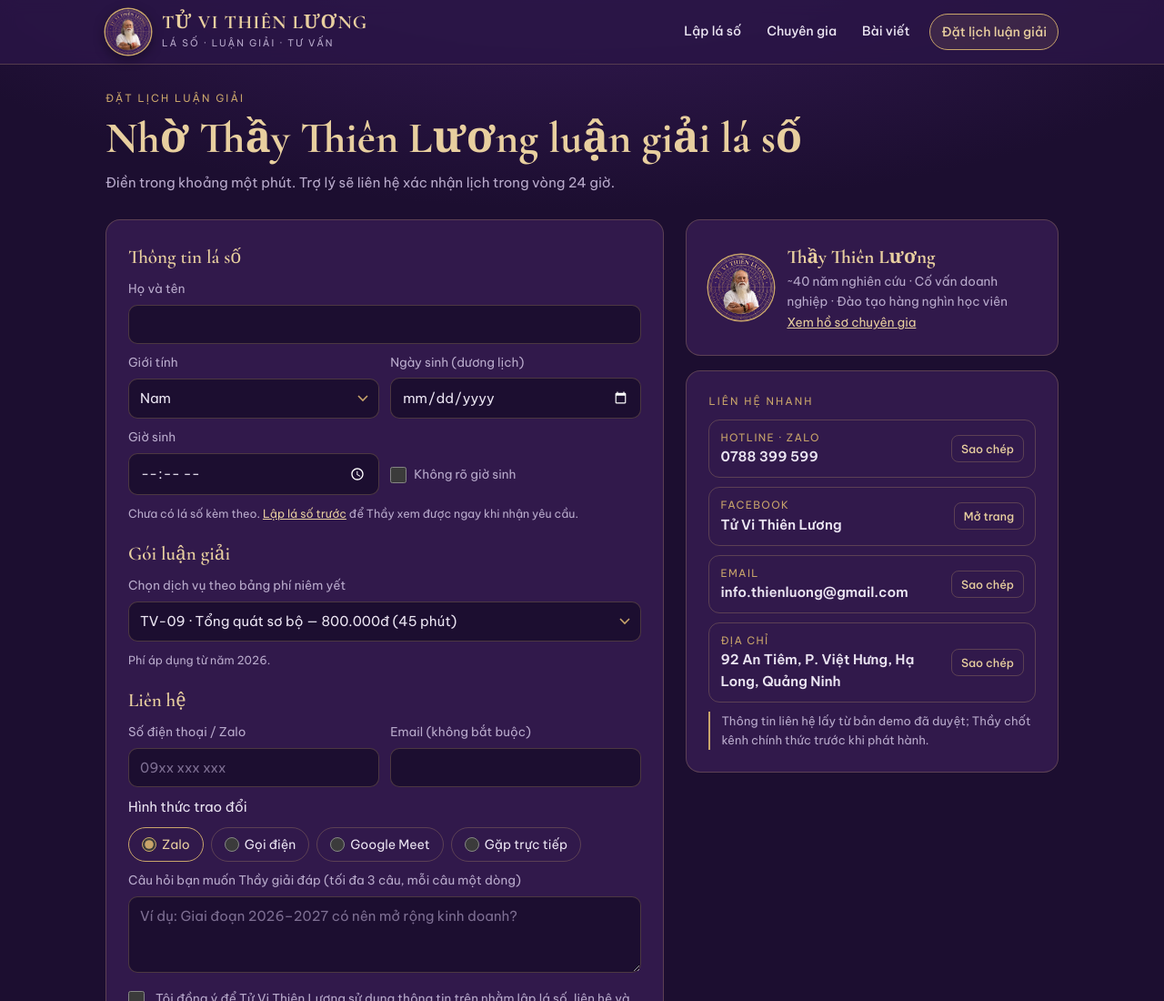
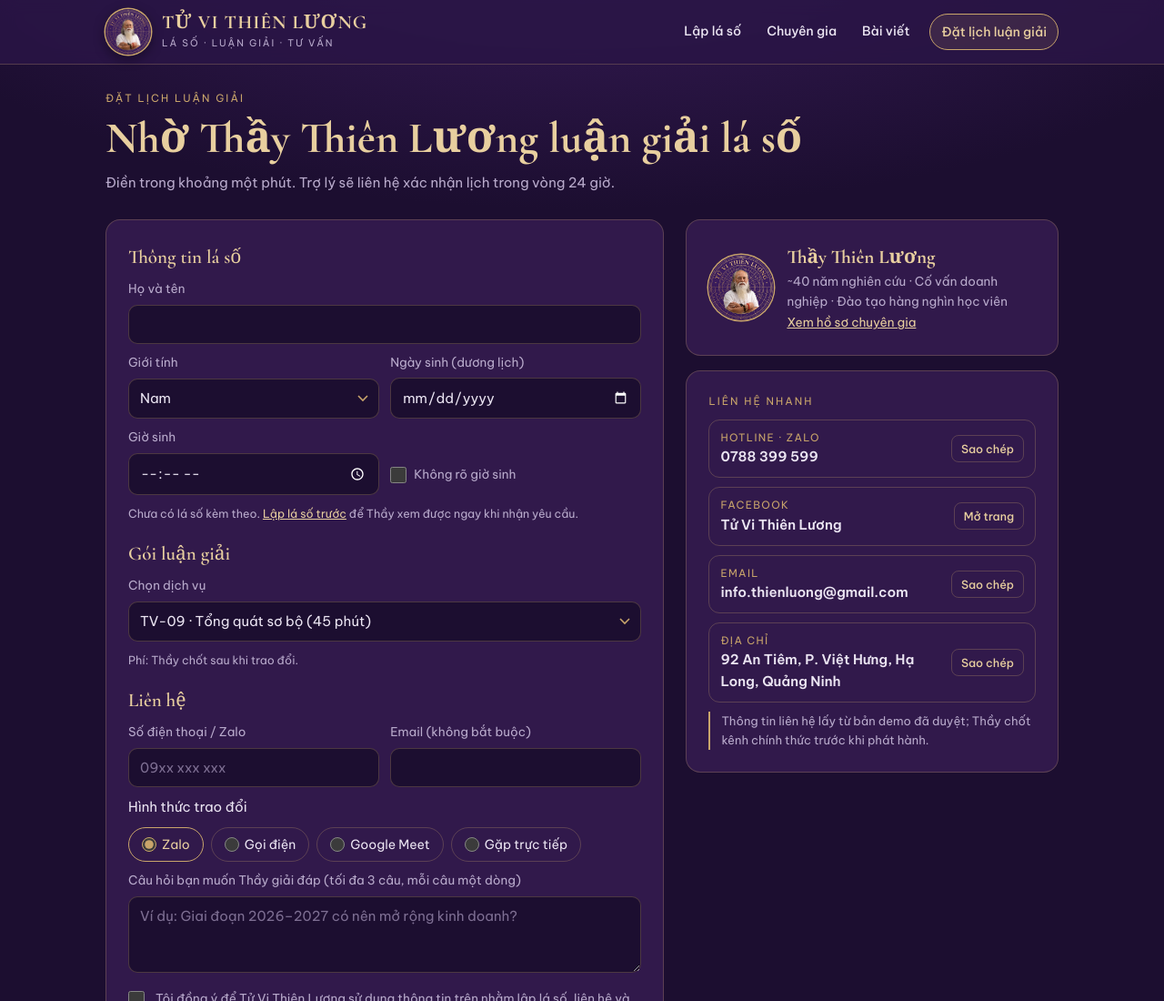
Before and after one commit to phuctran200299-hash/tuvithienluong, a plain HTML site: page dat-lich.html in a window 1280 px wide. Shown: the top 1100 px of the page at 91% size. Drawn offline with nearby package versions, Linux system fonts and the light colour scheme.

Commit message:
Bỏ số tiền khỏi trang Đặt lịch; giá chỉ còn ở trang Bảng phí đang tắt
Ẩn hai trang thôi là chưa đủ: ô chọn gói ở trang Đặt lịch vẫn in đủ giá từ
100.000đ tới 10.000.000đ, mà trang đó đang bật nên giá vẫn ra tới khách.

- Ô chọn gói giữ nguyên 12 mã TV-01…TV-12 + 4 gói trọn theo mã, tên và thời
  lượng, bỏ hẳn số tiền; dòng ghi chú thành "Phí: Thầy chốt sau khi trao đổi".
- Thêm phép kiểm ràng hai thứ vào nhau: ngoài bang-gia.html và quy-trinh.html
  (hai trang sinh ra để nói về phí), không trang nào được in số tiền; tắt trang
  Bảng phí thì Đặt lịch phải ghi "Phí: Thầy chốt", bật lại thì phải có đường dẫn
  sang bảng phí.

Soát dist/: không còn con số tiền nào.

Co-Authored-By: Claude Opus 5 <noreply@anthropic.com>

```diff
--- a/dat-lich.html
+++ b/dat-lich.html
@@ -72,40 +72,40 @@
 
             <fieldset>
               <legend>Gói luận giải</legend>
-              <label class="f" for="pkg">Chọn dịch vụ theo bảng phí niêm yết
+              <label class="f" for="pkg">Chọn dịch vụ
                 <select id="pkg">
                   <optgroup label="Xem nhanh">
-                    <option value="TV-01 · Hạn tháng — 100.000đ (≤ 10 phút)">TV-01 · Hạn tháng — 100.000đ (≤ 10 phút)</option>
-                    <option value="TV-02 · Hỏi nhanh một việc — 300.000đ (≤ 15 phút)">TV-02 · Hỏi nhanh một việc — 300.000đ (≤ 15 phút)</option>
+                    <option value="TV-01 · Hạn tháng (≤ 10 phút)">TV-01 · Hạn tháng (≤ 10 phút)</option>
+                    <option value="TV-02 · Hỏi nhanh một việc (≤ 15 phút)">TV-02 · Hỏi nhanh một việc (≤ 15 phút)</option>
                   </optgroup>
                   <optgroup label="Vận hạn">
-                    <option value="TV-03 · Vận hạn năm — 500.000đ (30 phút)">TV-03 · Vận hạn năm — 500.000đ (30 phút)</option>
-                    <option value="TV-04 · Vận hạn 12 tháng — 1.000.000đ (45 phút + bảng tóm tắt)">TV-04 · Vận hạn 12 tháng — 1.000.000đ (45 phút + bảng tóm tắt)</option>
+                    <option value="TV-03 · Vận hạn năm (30 phút)">TV-03 · Vận hạn năm (30 phút)</option>
+                    <option value="TV-04 · Vận hạn 12 tháng (45 phút + bảng tóm tắt)">TV-04 · Vận hạn 12 tháng (45 phút + bảng tóm tắt)</option>
                   </optgroup>
-                  <optgroup label="Theo chủ đề — 1.500.000đ / chủ đề, 60 phút">
-                    <option value="TV-05 · Chủ đề Hôn nhân — 1.500.000đ (60 phút)">TV-05 · Hôn nhân</option>
-                    <option value="TV-06 · Chủ đề Công danh sự nghiệp — 1.500.000đ (60 phút)">TV-06 · Công danh sự nghiệp</option>
-                    <option value="TV-07 · Chủ đề Con cái — 1.500.000đ (60 phút)">TV-07 · Con cái</option>
-                    <option value="TV-08 · Chủ đề Mồ mả — 1.500.000đ (60 phút)">TV-08 · Mồ mả</option>
+                  <optgroup label="Theo chủ đề — 60 phút / chủ đề">
+                    <option value="TV-05 · Chủ đề Hôn nhân (60 phút)">TV-05 · Hôn nhân</option>
+                    <option value="TV-06 · Chủ đề Công danh sự nghiệp (60 phút)">TV-06 · Công danh sự nghiệp</option>
+                    <option value="TV-07 · Chủ đề Con cái (60 phút)">TV-07 · Con cái</option>
+                    <option value="TV-08 · Chủ đề Mồ mả (60 phút)">TV-08 · Mồ mả</option>
                   </optgroup>
                   <optgroup label="Luận giải tổng quát">
-                    <option value="TV-09 · Tổng quát sơ bộ — 800.000đ (45 phút)" selected>TV-09 · Tổng quát sơ bộ — 800.000đ (45 phút)</option>
-                    <option value="TV-10 · Tổng quát chi tiết — 3.000.000đ (120 phút + bản tóm tắt)">TV-10 · Tổng quát chi tiết — 3.000.000đ (120 phút + bản tóm tắt)</option>
-                    <option value="TV-11 · Tử vi tâm lý học chuyên sâu — 5.000.000đ (150 phút + bản viết 15–20 trang)">TV-11 · Tử vi tâm lý học chuyên sâu — 5.000.000đ</option>
-                    <option value="TV-12 · Soi tỏ vận mệnh toàn diện — 10.000.000đ (2 buổi × 120 phút + hồ sơ 30–40 trang)">TV-12 · Soi tỏ vận mệnh toàn diện — 10.000.000đ</option>
+                    <option value="TV-09 · Tổng quát sơ bộ (45 phút)" selected>TV-09 · Tổng quát sơ bộ (45 phút)</option>
+                    <option value="TV-10 · Tổng quát chi tiết (120 phút + bản tóm tắt)">TV-10 · Tổng quát chi tiết (120 phút + bản tóm tắt)</option>
+                    <option value="TV-11 · Tử vi tâm lý học chuyên sâu (150 phút + bản viết 15–20 trang)">TV-11 · Tử vi tâm lý học chuyên sâu</option>
+                    <option value="TV-12 · Soi tỏ vận mệnh toàn diện (2 buổi × 120 phút + hồ sơ 30–40 trang)">TV-12 · Soi tỏ vận mệnh toàn diện</option>
                   </optgroup>
                   <optgroup label="Gói trọn">
-                    <option value="Gói Đồng Hành Năm — 1.200.000đ">Gói Đồng Hành Năm — 1.200.000đ</option>
-                    <option value="Gói Khởi Niên — 2.000.000đ">Gói Khởi Niên — 2.000.000đ</option>
-                    <option value="Gói Gia Đạo — 3.800.000đ">Gói Gia Đạo — 3.800.000đ</option>
-                    <option value="Gói Lập Nghiệp — 4.500.000đ">Gói Lập Nghiệp — 4.500.000đ</option>
+                    <option value="Gói Đồng Hành Năm">Gói Đồng Hành Năm</option>
+                    <option value="Gói Khởi Niên">Gói Khởi Niên</option>
+                    <option value="Gói Gia Đạo">Gói Gia Đạo</option>
+                    <option value="Gói Lập Nghiệp">Gói Lập Nghiệp</option>
                   </optgroup>
                   <optgroup label="Chưa rõ">
                     <option value="Chưa chọn được gói — nhờ Thầy tư vấn">Chưa chọn được, nhờ Thầy tư vấn giúp</option>
                   </optgroup>
                 </select>
               </label>
-              <p class="hint">Phí áp dụng từ năm 2026.</p>
+              <p class="hint">Phí: Thầy chốt sau khi trao đổi.</p>
               <p class="hint link-trang">Xem đầy đủ ở <a href="bang-gia.html">bảng phí dịch vụ</a>
                 và <a href="quy-trinh.html">quy trình nhận đặt lịch hẹn</a>.</p>
             </fieldset>
```
Also changed, not shown: CLAUDE.md (+8 -4 lines), tests/ui.test.js (+22 -2 lines).
